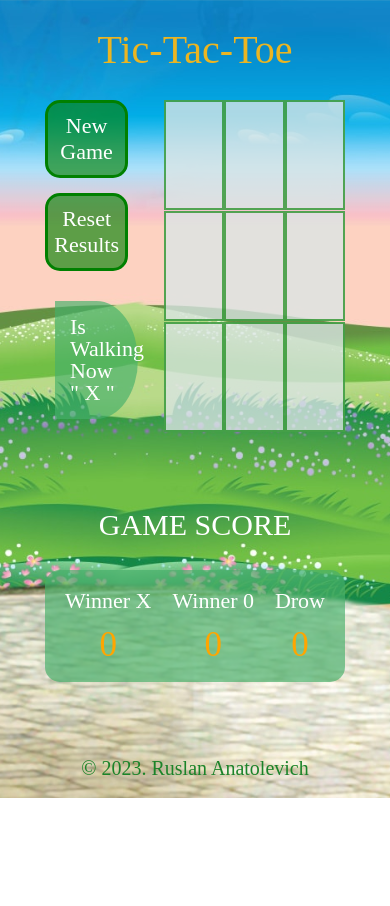
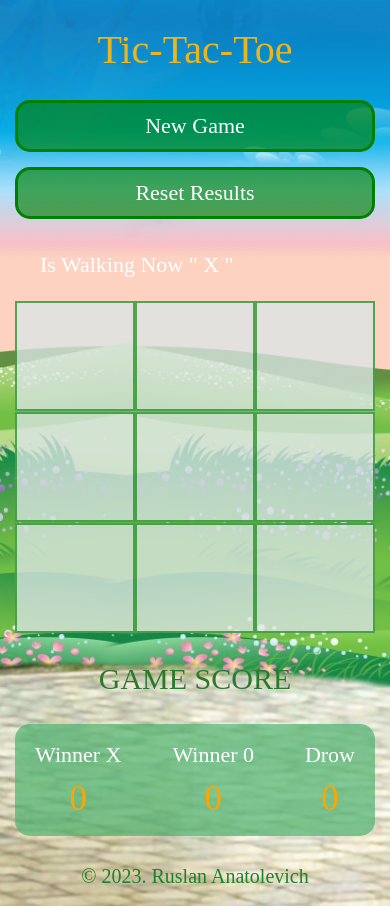
Before and after one commit to RusLan2186/tic-tac-toe, a React (Create React App) app: page / in a window 390 px wide. Before the commit the page ends 844 px from the top, so only its background shows below. Built offline with nearby package versions, Linux system fonts and the light colour scheme; a web font is replaced by a local one.

Commit message:
Finish adaptive

```diff
--- a/src/scss/App.scss
+++ b/src/scss/App.scss
@@ -76,11 +76,13 @@ body {
    column-gap: 30px;
    padding: 0 30px;
    @media (max-width: 1199.98px) {
-      // display: block;
-      // padding: 0;
       display: grid;
       grid-template-columns: repeat(4, 1fr);
       column-gap: 15px;
+   }
+   @media (max-width: 767.98px) {
+      display: block;
+      padding: 0;
    }
 }
 .board__container {
@@ -121,7 +123,7 @@ body {
    overflow: hidden;
    @media (max-width: 991.98px) {
       font-size: 100px;
-      height: 180px;
+      height: 170px;
    }
    @media (max-width: 600px) {
       font-size: 100px;
@@ -142,6 +144,11 @@ body {
       grid-column: 0/1;
       width: 80%;
    }
+   @media (max-width: 767.98px) {
+      margin-bottom: 10px;
+      text-align: center;
+      width: 100%;
+   }
 }
 .buttons {
    @media (max-width: 1199.98px) {
@@ -151,9 +158,13 @@ body {
       row-gap: 20px;
       margin-bottom: 30px;
    }
+   @media (max-width: 767.98px) {
+      flex-direction: row;
+      gap: 15px;
+      margin-bottom: 20px;
+   }
    @media (max-width: 500px) {
       flex-direction: column;
-      row-gap: 15px;
    }
 }
 .dead__head,
@@ -179,6 +190,10 @@ body {
    @media (max-width: 840px) {
       font-size: 22px;
    }
+   @media (max-width: 767.98px) {
+      background-color: transparent;
+      text-align: left;
+   }
 }
 
 .score {
@@ -198,6 +213,7 @@ body {
    }
    @media (max-width: 767.98px) {
       font-size: 30px;
+      color: rgb(41, 122, 45);
    }
 }
 
```
